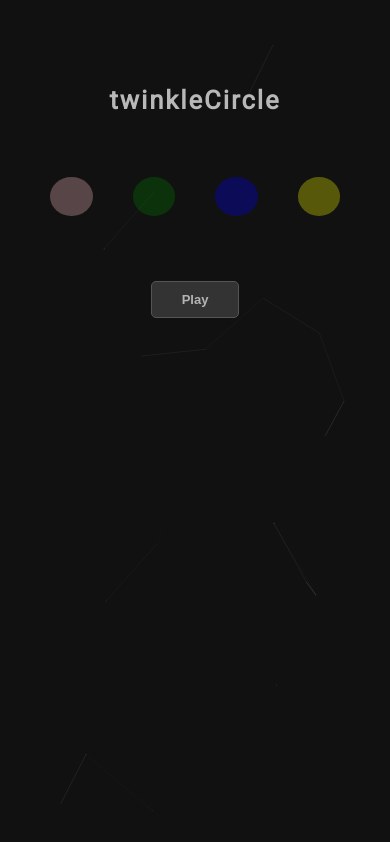
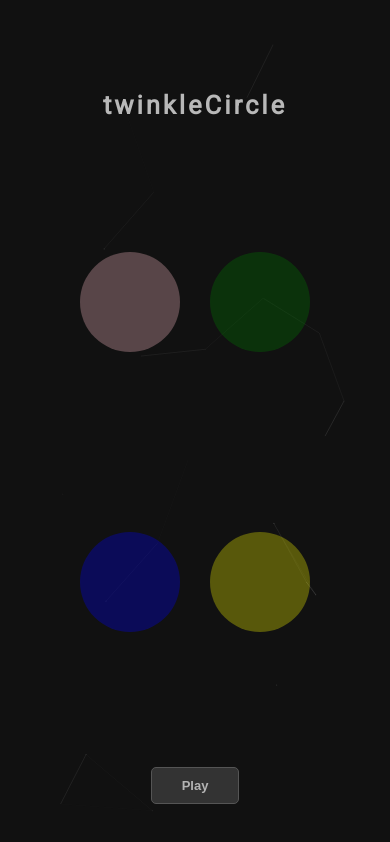
Before and after one commit to clasei/twinkle-circle, a React (Create React App) app: page / in a window 390 px wide. Built offline with nearby package versions, Linux system fonts and the light colour scheme.

Commit message:
mobile scroll fixed

```diff
--- a/src/App.css
+++ b/src/App.css
@@ -4,6 +4,8 @@
   padding: 40px;
   background-color: none;
   display: flex;
+  height: 100vh;
+  overflow-y: scroll;
   flex-direction: column;
   align-items: center;
 }
@@ -13,6 +15,7 @@
   width: 100%;
   height: 100%;
   position: fixed;
+  overflow: auto;
   top: 0;
   left: 0;
 }
--- a/src/components/Circle/Circle.css
+++ b/src/components/Circle/Circle.css
@@ -39,9 +39,9 @@
 @media only screen and (max-width: 768px) {
 
     .circle {
-      width: 10vw;
-      height: 10vw;
-      margin: 10px;
+      width: 7em;
+      height: 7em;
+      margin: 5px;
       flex: 1 50%;
     }
 
--- a/src/components/CircleContainer/CircleContainer.css
+++ b/src/components/CircleContainer/CircleContainer.css
@@ -1,8 +1,8 @@
 .container {
     display: flex;
-    overflow: auto;
+    flex-wrap: wrap;
+    justify-content: center;
     margin-top: 25px;
-    justify-content: center;
     align-items: center;
     height: 100%;
     width: 100%;
--- a/src/components/ControlPanel/ControlPanel.css
+++ b/src/components/ControlPanel/ControlPanel.css
@@ -5,6 +5,7 @@
 .control-panel button {
     padding: 10px 30px;
     margin: 25px 10px;
+    margin-bottom: 50px;
     font-size: 13px;
     font-weight: bold;
     cursor: pointer;
@@ -27,6 +28,6 @@
 @media only screen and (max-width: 768px) {
 
     .control-panel button {
-        margin-bottom: 50px;
+
     }
   }
--- a/src/components/Header/Header.css
+++ b/src/components/Header/Header.css
@@ -17,7 +17,6 @@
 @media only screen and (max-width: 768px) {
 
     .title {
-        margin-top: 25px;
-        letter-spacing: 2px;
+        margin-top: 30px;
     }
   }
```
